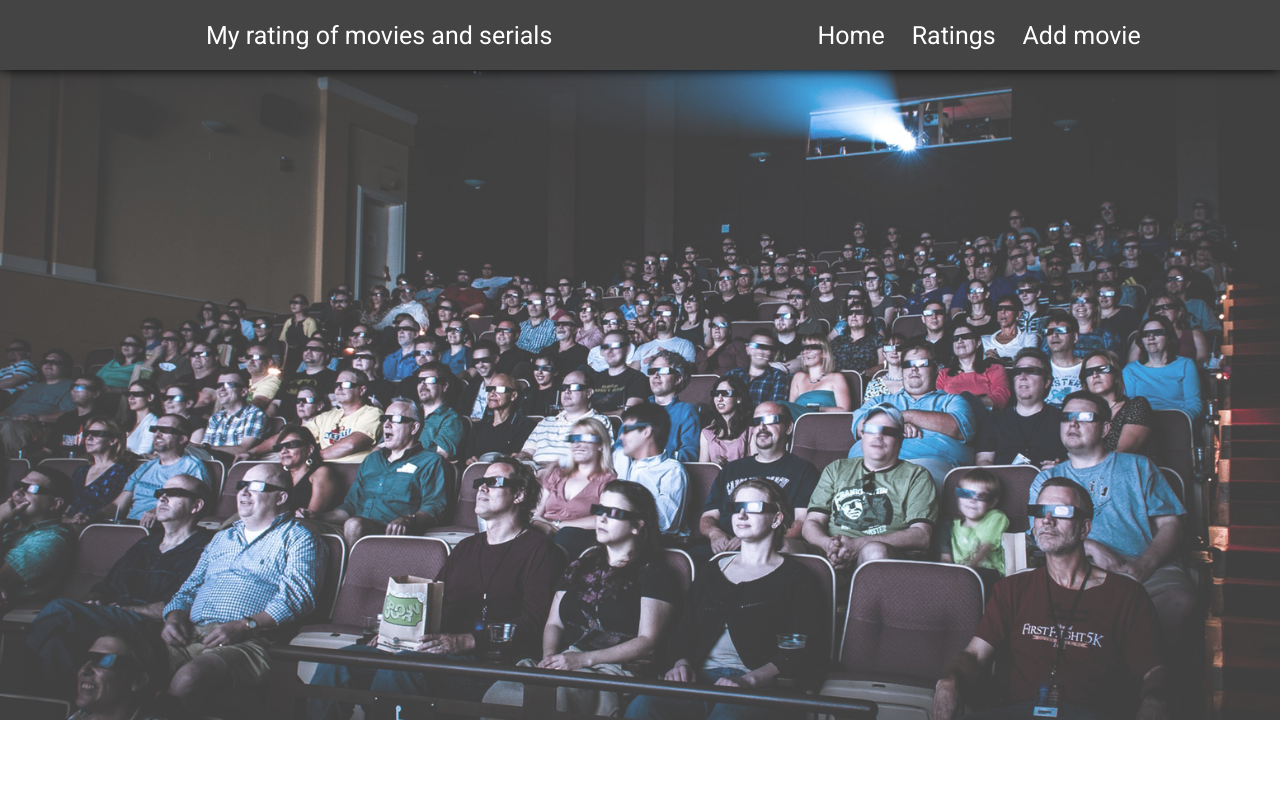
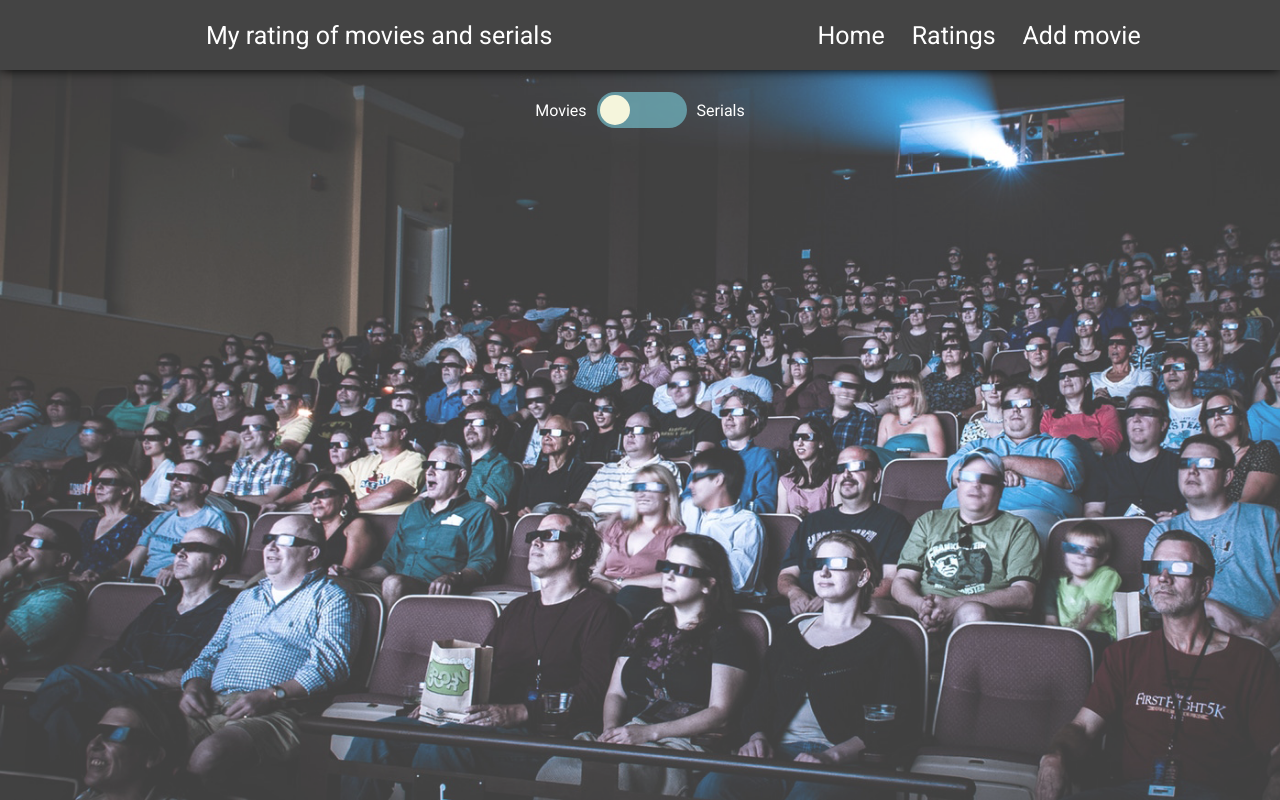
Before and after one commit to chakapega/my-rating-movies, a React (Create React App) app: page /ratings in a window 1280 px wide. Built offline with nearby package versions, Linux system fonts and the light colour scheme; the HTML template or start-up script is replaced by a standard one.

Commit message:
The RatingsPage component was created, a switch was created inside the component, styles were added.

```diff
--- a/src/App.js
+++ b/src/App.js
@@ -2,6 +2,7 @@ import React, { Component } from 'react';
 import HomePage from './components/HomePage';
 import Header from './components/Header';
 import { BrowserRouter as Router, Route } from 'react-router-dom';
+import RatingsPage from './components/RatingsPage';
 
 export default class App extends Component {
   render() {
@@ -9,7 +10,8 @@ export default class App extends Component {
       <Router>
         <Header />
         <Route path='/' exact component={HomePage} />
+        <Route path='/ratings' exact component={RatingsPage} />
       </Router>
     );
   };;
-}
+};
--- a/src/components/Header.js
+++ b/src/components/Header.js
@@ -8,7 +8,7 @@ export default function Header() {
       <span className='header__logo'>My rating of movies and serials</span>
       <div className='header__navigation'>
         <Link to='/' className='navigation__home'>Home</Link>
-        <Link to='/rating' className='navigation__rating'>Ratings</Link>
+        <Link to='/ratings' className='navigation__rating'>Ratings</Link>
         <Link to='/addmovie' className='navigation__home'>Add movie</Link>
       </div>
     </div>
--- a/src/components/HomePage.css
+++ b/src/components/HomePage.css
@@ -14,7 +14,7 @@
   background-color: white;
   border-radius: 9px;
   box-shadow: 0 0 11px;
-  opacity: 0.9;
+  opacity: 0.8;
 }
 .welcome__text {
   font-size: 19px;
--- /dev/null
+++ b/src/components/RatingsPage.css
@@ -0,0 +1,40 @@
+.switch__container {
+  height: 80px;
+  width: 100%;
+  display: flex;
+  justify-content: center;
+  align-items: center;
+}
+.switch__body {
+  width: 90px;
+  height: 36px;
+  background-color: #7dd2e094;
+  border-radius: 30px;
+  display: flex;
+  align-items: center;
+  cursor: pointer;
+}
+.switch__ball_serials {
+  height: 30px;
+  width: 30px;
+  border-radius: 50%;
+  background-color: beige;
+  margin-left: 57px;
+  transition: 1s;
+}
+.switch__ball_movies {
+  height: 30px;
+  width: 30px;
+  border-radius: 50%;
+  background-color: beige;
+  margin-left: 3px;
+  transition: 1s;
+}
+.text__movies {
+  margin-right: 10px;
+  color: white;
+}
+.text__serials {
+  margin-left: 10px;
+  color: white;
+}
--- /dev/null
+++ b/src/components/RatingsPage.js
@@ -0,0 +1,35 @@
+import React, { Component } from 'react';
+import './RatingsPage.css';
+
+export default class RatingsPage extends Component {
+  state = {
+    areMoviesSelected: true,
+  };
+
+  switch = e => {
+    const { areMoviesSelected } = this.state;
+
+    if(e.target.className === 'switch__ball_movies') {
+      e.target.className = 'switch__ball_serials';
+      this.setState({areMoviesSelected: !areMoviesSelected});
+    } else {
+      e.target.className = 'switch__ball_movies';
+      this.setState({areMoviesSelected: !areMoviesSelected});
+    };
+  };
+
+
+  render() {
+    return (
+      <div className='ratings__page'>
+        <div className='switch__container'>
+        <span className='text__movies'>Movies</span>
+          <div className='switch__body'>
+            <div className='switch__ball_movies' onClick={this.switch}></div>
+          </div>
+          <span className='text__serials'>Serials</span>
+        </div>
+      </div>
+    )
+  }
+}
--- a/src/index.css
+++ b/src/index.css
@@ -6,4 +6,5 @@ body {
   background: url(../src/images/backgroundcinema.png);
   background-repeat: no-repeat;
   background-size: cover;
+  height: 100vh;
 }
```
